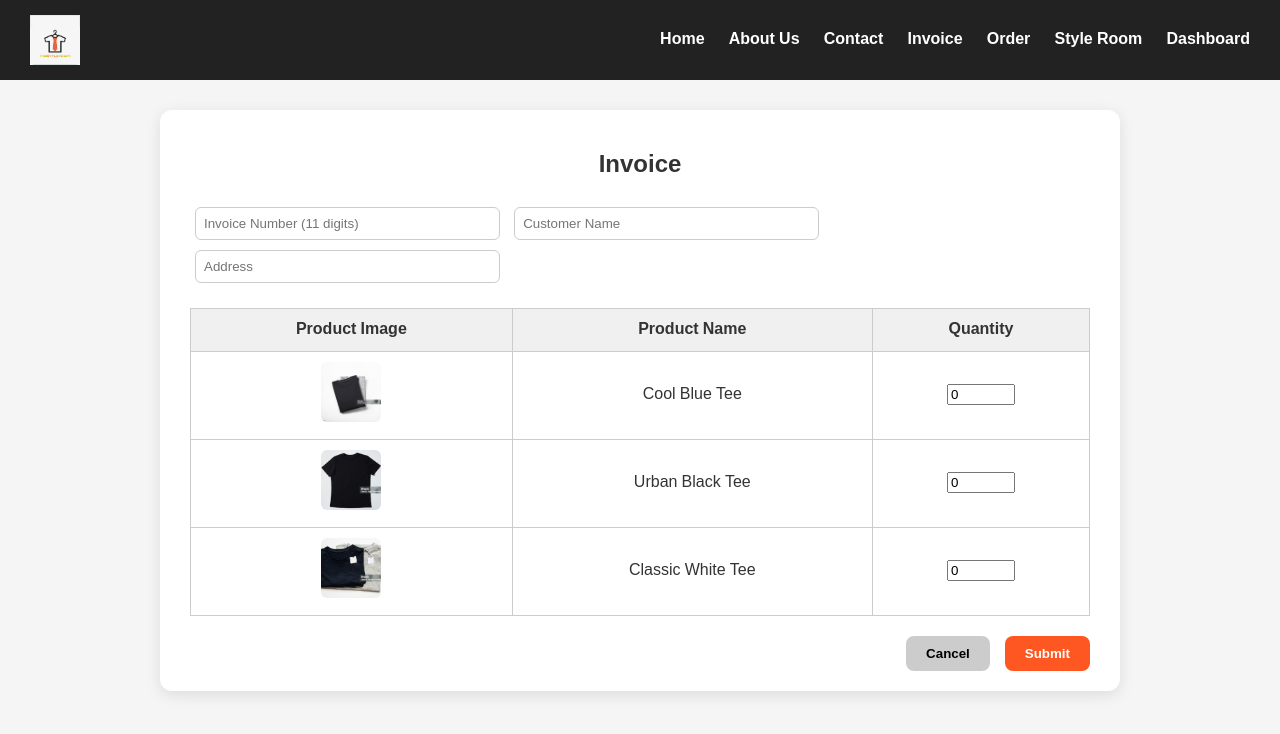
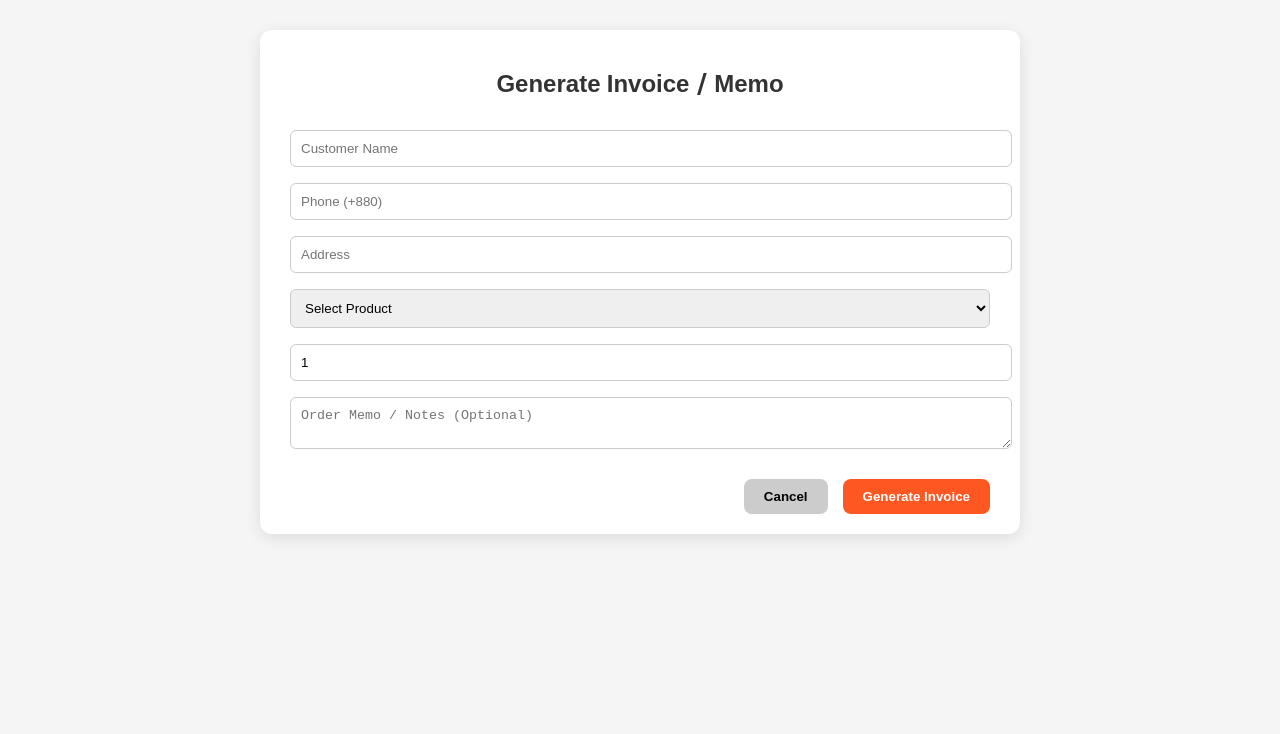
Before and after one commit to habibt2/The-Style-bd, a plain HTML site: page invoice.html in a window 1280 px wide. Drawn offline with Linux system fonts and the light colour scheme.

Commit message:
Update invoice.html

```diff
--- a/invoice.html
+++ b/invoice.html
@@ -5,286 +5,97 @@
   <meta name="viewport" content="width=device-width, initial-scale=1.0">
   <title>Invoice - The Style Room</title>
   <style>
-    /* ========================= */
-    /* General Styles */
-    /* ========================= */
-    body {
-      font-family: "Noto Sans Bengali", sans-serif;
-      margin: 0;
-      padding: 0;
-      background: #f5f5f5;
-      color: #333;
-    }
-    .navbar {
-      display: flex;
-      justify-content: space-between;
-      align-items: center;
-      padding: 15px 30px;
-      background: #222;
-    }
-    .navbar .logo {
-      height: 50px;
-    }
-    .navbar nav a {
-      color: white;
-      margin-left: 20px;
-      text-decoration: none;
-      font-weight: bold;
-    }
-
-    .container {
-      max-width: 900px;
-      margin: 30px auto;
-      background: #fff;
-      padding: 20px 30px;
-      border-radius: 12px;
-      box-shadow: 0 4px 15px rgba(0,0,0,0.1);
-    }
-
-    h2 { text-align: center; margin-bottom: 20px; }
-
-    /* Customer Info */
-    .customer-info input {
-      width: calc(33% - 10px);
-      padding: 8px;
-      margin: 5px;
-      border-radius: 6px;
-      border: 1px solid #ccc;
-    }
-
-    /* Product Table */
-    table {
-      width: 100%;
-      border-collapse: collapse;
-      margin: 20px 0;
-    }
-    th, td {
-      border: 1px solid #ccc;
-      padding: 10px;
-      text-align: center;
-    }
-    th { background: #f0f0f0; }
-    td img { width: 60px; height: 60px; object-fit: cover; border-radius: 6px; }
-
-    input[type="number"] {
-      width: 60px;
-    }
-
-    /* Buttons */
-    .buttons {
-      display: flex;
-      justify-content: flex-end;
-      gap: 15px;
-      margin-top: 20px;
-    }
-    button {
-      padding: 10px 20px;
-      border: none;
-      border-radius: 8px;
-      cursor: pointer;
-      font-weight: bold;
-    }
-    .cancel { background: #ccc; }
-    .submit { background: #ff5722; color: #fff; }
-
-    /* Modal for Invoice Memo */
-    .modal {
-      display: none;
-      position: fixed;
-      top:0; left:0; width:100%; height:100%;
-      background-color: rgba(0,0,0,0.6);
-      z-index: 999;
-    }
-    .modal-content {
-      background: #fff;
-      margin: 30px auto;
-      padding: 20px;
-      max-width: 700px;
-      border-radius: 12px;
-      position: relative;
-    }
-    .modal-logo {
-      width: 100px;
-      opacity: 0.1;
-      position: absolute;
-      top: 50%;
-      left: 50%;
-      transform: translate(-50%, -50%);
-      z-index: 0;
-    }
-    .modal-inner { position: relative; z-index: 1; }
-    .close {
-      position: absolute;
-      top: 10px; right: 15px;
-      font-size: 28px;
-      cursor: pointer;
-      color: #333;
-    }
-
-    /* Invoice Memo */
-    .invoice-header { text-align: center; margin-bottom: 20px; font-size: 24px; font-weight: bold; }
-    .invoice-footer { text-align: right; margin-top: 30px; font-style: italic; }
-
-    @media (max-width: 600px) {
-      .customer-info input { width: 100%; margin: 5px 0; }
-    }
-
+    body { font-family:"Noto Sans Bengali", sans-serif; margin:0; padding:0; background:#f5f5f5; color:#333; }
+    .container { max-width:700px; margin:30px auto; background:#fff; padding:20px 30px; border-radius:12px; box-shadow:0 4px 15px rgba(0,0,0,0.1); }
+    h2{text-align:center; margin-bottom:20px;}
+    form input, form select, form textarea { width:100%; padding:10px; margin:8px 0; border-radius:6px; border:1px solid #ccc; }
+    .buttons { display:flex; justify-content:flex-end; gap:15px; margin-top:15px; }
+    button { padding:10px 20px; border:none; border-radius:8px; cursor:pointer; font-weight:bold; }
+    .cancel{background:#ccc;} .submit{background:#ff5722; color:#fff;}
+    .modal{display:none; position:fixed; top:0; left:0; width:100%; height:100%; background:rgba(0,0,0,0.6); z-index:999;}
+    .modal-content{background:#fff; margin:30px auto; padding:20px; max-width:700px; border-radius:12px; position:relative;}
+    .modal-logo{width:100px; opacity:0.1; position:absolute; top:50%; left:50%; transform:translate(-50%,-50%); z-index:0;}
+    .modal-inner{position:relative; z-index:1;}
+    .close{position:absolute; top:10px; right:15px; font-size:28px; cursor:pointer; color:#333;}
+    .invoice-header{text-align:center; margin-bottom:20px; font-size:24px; font-weight:bold;}
+    .invoice-footer{text-align:right; margin-top:30px; font-style:italic;}
   </style>
 </head>
 <body>
-
-  <!-- Navbar -->
-  <header class="navbar">
-    <img src="logo.png" alt="The StyleRoom Logo" class="logo">
-    <nav>
-      <a href="index.html">Home</a>
-      <a href="about.html">About Us</a>
-      <a href="contact.html">Contact</a>
-      <a href="invoice.html" class="active">Invoice</a>
-      <a href="order.html">Order</a>
-      <a href="styleroom.html">Style Room</a>
-      <a href="dashboard.html">Dashboard</a>
-    </nav>
-  </header>
-
   <div class="container">
-    <h2>Invoice</h2>
-
-    <!-- Customer Info -->
-    <div class="customer-info">
-      <input type="text" id="invoiceNumber" placeholder="Invoice Number (11 digits)" maxlength="11">
-      <input type="text" id="customerName" placeholder="Customer Name">
-      <input type="text" id="customerAddress" placeholder="Address">
-    </div>
-
-    <!-- Products Table -->
-    <table id="productTable">
-      <thead>
-        <tr>
-          <th>Product Image</th>
-          <th>Product Name</th>
-          <th>Quantity</th>
-        </tr>
-      </thead>
-      <tbody>
-        <tr>
-          <td><img src="tshirt1.jpg" alt="Product"></td>
-          <td>Cool Blue Tee</td>
-          <td><input type="number" min="0" value="0" class="quantity"></td>
-        </tr>
-        <tr>
-          <td><img src="tshirt2.jpg" alt="Product"></td>
-          <td>Urban Black Tee</td>
-          <td><input type="number" min="0" value="0" class="quantity"></td>
-        </tr>
-        <tr>
-          <td><img src="tshirt3.jpg" alt="Product"></td>
-          <td>Classic White Tee</td>
-          <td><input type="number" min="0" value="0" class="quantity"></td>
-        </tr>
-      </tbody>
-    </table>
-
-    <div class="buttons">
-      <button class="cancel" onclick="resetForm()">Cancel</button>
-      <button class="submit" onclick="generateInvoice()">Submit</button>
-    </div>
+    <h2>Generate Invoice / Memo</h2>
+    <form id="invoiceForm">
+      <input type="text" id="customerName" placeholder="Customer Name" required>
+      <input type="text" id="customerPhone" placeholder="Phone (+880)" required>
+      <input type="text" id="customerAddress" placeholder="Address" required>
+      <select id="productSelect" required>
+        <option value="">Select Product</option>
+        <option value="Cool Blue Tee">Cool Blue Tee</option>
+        <option value="Urban Black Tee">Urban Black Tee</option>
+        <option value="Classic White Tee">Classic White Tee</option>
+      </select>
+      <input type="number" id="productQty" placeholder="Quantity" min="1" value="1">
+      <textarea id="orderMemo" placeholder="Order Memo / Notes (Optional)"></textarea>
+      <div class="buttons">
+        <button type="reset" class="cancel">Cancel</button>
+        <button type="submit" class="submit">Generate Invoice</button>
+      </div>
+    </form>
   </div>
 
-  <!-- Modal for Invoice Memo -->
+  <!-- Modal -->
   <div id="invoiceModal" class="modal">
     <div class="modal-content">
-      <span class="close" onclick="closeModal()">&times;</span>
+      <span class="close">&times;</span>
       <img src="logo.png" class="modal-logo" alt="Logo">
       <div class="modal-inner" id="invoiceContent"></div>
     </div>
   </div>
 
   <script>
-    // Reset form
-    function resetForm() {
-      document.getElementById("invoiceNumber").value = "";
-      document.getElementById("customerName").value = "";
-      document.getElementById("customerAddress").value = "";
-      document.querySelectorAll(".quantity").forEach(q => q.value = 0);
-    }
+    const invoiceForm = document.getElementById("invoiceForm");
+    const modal = document.getElementById("invoiceModal");
+    const modalContent = document.getElementById("invoiceContent");
+    const closeModalBtn = document.querySelector(".close");
 
-    function closeModal() {
-      document.getElementById("invoiceModal").style.display = "none";
-    }
+    let lastOrderNum = parseInt(localStorage.getItem("lastOrderNum")) || 1000;
 
-    function generateInvoice() {
-      const invoiceNumber = document.getElementById("invoiceNumber").value.trim();
-      const customerName = document.getElementById("customerName").value.trim();
-      const customerAddress = document.getElementById("customerAddress").value.trim();
+    closeModalBtn.onclick = ()=>{modal.style.display="none";}
+    window.onclick=(e)=>{if(e.target===modal) modal.style.display="none";}
 
-      if(invoiceNumber.length !== 11) {
-        alert("Invoice number must be 11 digits!");
-        return;
-      }
-      if(!customerName || !customerAddress) {
-        alert("Please enter customer name and address!");
-        return;
-      }
+    invoiceForm.addEventListener("submit", function(e){
+      e.preventDefault();
+      const name=document.getElementById("customerName").value.trim();
+      const phone=document.getElementById("customerPhone").value.trim();
+      const address=document.getElementById("customerAddress").value.trim();
+      const product=document.getElementById("productSelect").value;
+      const qty=document.getElementById("productQty").value;
+      const memo=document.getElementById("orderMemo").value.trim();
 
-      // Generate products list
-      let productRows = "";
-      const table = document.getElementById("productTable").querySelector("tbody");
-      let totalQty = 0;
+      if(!phone.startsWith("+880") || phone.length<10){alert("Phone must start with +880"); return;}
 
-      table.querySelectorAll("tr").forEach(row => {
-        const name = row.cells[1].innerText;
-        const imgSrc = row.cells[0].querySelector("img").src;
-        const qty = parseInt(row.cells[2].querySelector("input").value) || 0;
-        if(qty > 0){
-          totalQty += qty;
-          productRows += `
-            <tr>
-              <td><img src="${imgSrc}" width="50" alt="${name}"></td>
-              <td>${name}</td>
-              <td>${qty}</td>
-            </tr>
-          `;
-        }
-      });
+      lastOrderNum++;
+      localStorage.setItem("lastOrderNum", lastOrderNum);
 
-      if(totalQty === 0) {
-        alert("Please enter quantity for at least one product!");
-        return;
-      }
+      const orderData={orderNum:lastOrderNum,name,phone,address,product,qty,memo};
+      let orders=JSON.parse(localStorage.getItem("orders"))||[];
+      orders.push(orderData);
+      localStorage.setItem("orders", JSON.stringify(orders));
 
-      const invoiceHTML = `
+      modalContent.innerHTML=`
         <div class="invoice-header">The Style Room</div>
-        <p><strong>Invoice #: </strong>${invoiceNumber}</p>
-        <p><strong>Customer Name:</strong> ${customerName}</p>
-        <p><strong>Address:</strong> ${customerAddress}</p>
-        <table style="width:100%; border-collapse: collapse;">
-          <thead>
-            <tr style="background:#f0f0f0;">
-              <th style="border:1px solid #ccc;padding:5px;">Product Image</th>
-              <th style="border:1px solid #ccc;padding:5px;">Product Name</th>
-              <th style="border:1px solid #ccc;padding:5px;">Quantity</th>
-            </tr>
-          </thead>
-          <tbody>
-            ${productRows}
-          </tbody>
-        </table>
-        <div class="invoice-footer">
-          Owner Signature: ___________________
-        </div>
+        <p><strong>Order #:</strong> ${lastOrderNum}</p>
+        <p><strong>Name:</strong> ${name}</p>
+        <p><strong>Phone:</strong> ${phone}</p>
+        <p><strong>Address:</strong> ${address}</p>
+        <p><strong>Product:</strong> ${product}</p>
+        <p><strong>Quantity:</strong> ${qty}</p>
+        <p><strong>Memo:</strong> ${memo||"N/A"}</p>
+        <div class="invoice-footer">Owner Signature: ___________________</div>
       `;
-
-      document.getElementById("invoiceContent").innerHTML = invoiceHTML;
-      document.getElementById("invoiceModal").style.display = "block";
-    }
-
-    // Close modal if clicked outside
-    window.onclick = function(event) {
-      const modal = document.getElementById("invoiceModal");
-      if (event.target === modal) modal.style.display = "none";
-    }
+      modal.style.display="block";
+      invoiceForm.reset();
+    });
   </script>
-
 </body>
 </html>
```
